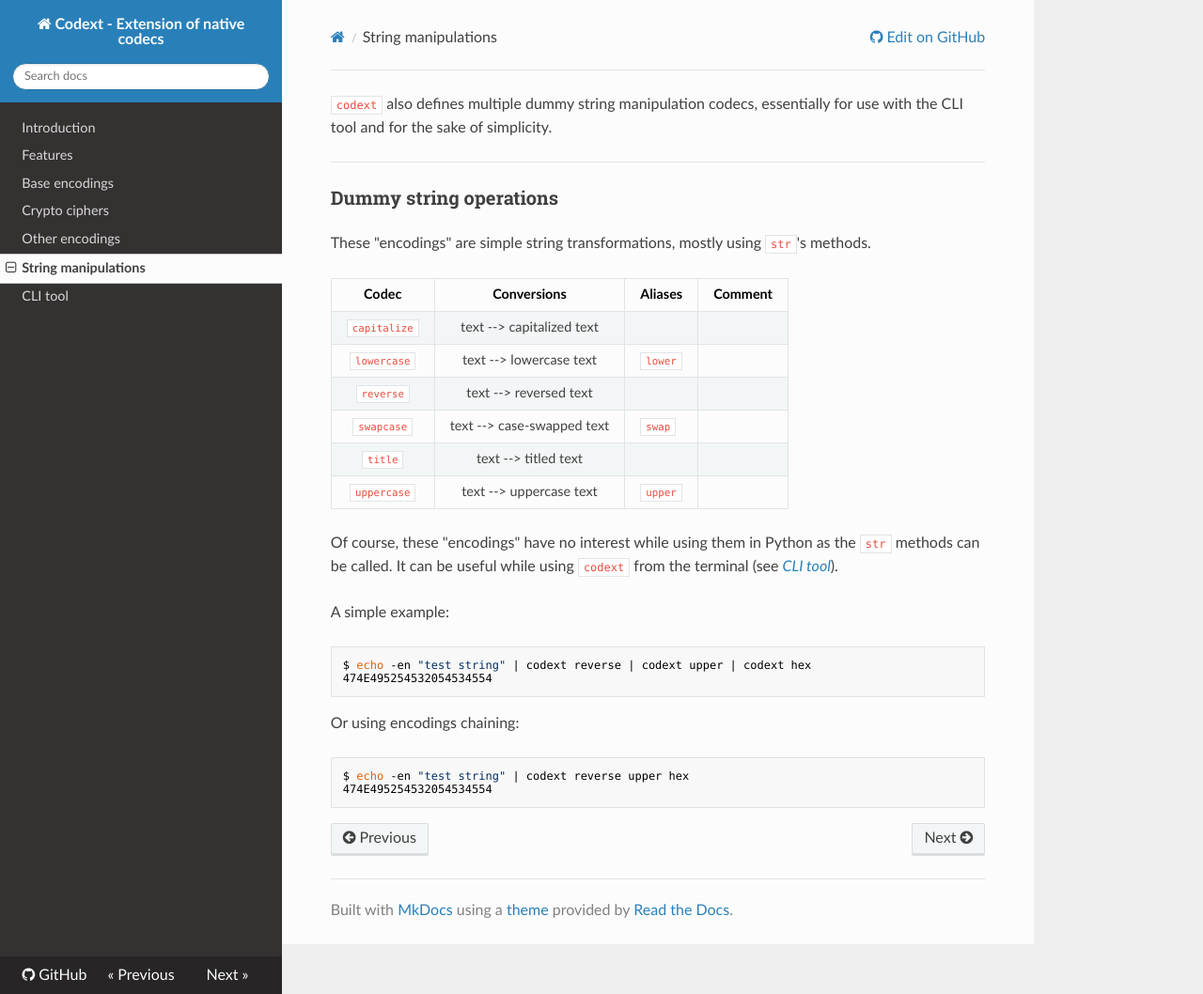
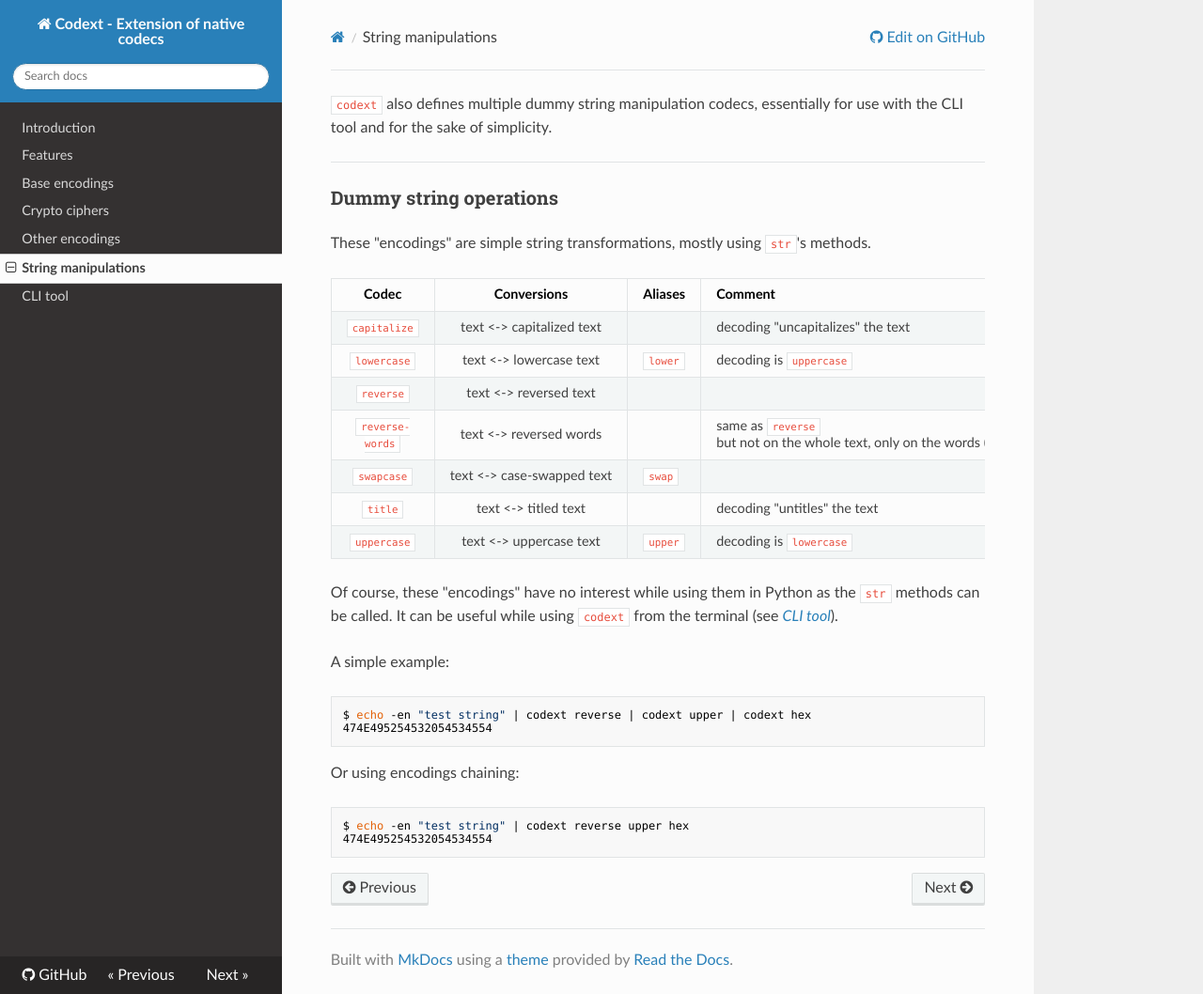
Before and after one commit to dhondta/python-codext, an MkDocs documentation site: the page built from docs/manipulations.md, in a window 1280 px wide and 1058 px high. Shown: the whole window at 94% size. Built offline with MkDocs 1.6.1, drawn with Linux system fonts in a browser that asks for light colours; nearby versions of some CDN libraries; old or Windows-style settings are respelled for this version of MkDocs.

Commit message:
Added new string manipulation + Refined other manipulations

```diff
--- a/docs/manipulations.md
+++ b/docs/manipulations.md
@@ -8,12 +8,13 @@
 
 **Codec** | **Conversions** | **Aliases** | **Comment**
 :---: | :---: | --- | ---
-`capitalize` | text --> capitalized text |  |
-`lowercase` | text --> lowercase text | `lower` |
-`reverse` | text --> reversed text |  |
-`swapcase` | text --> case-swapped text | `swap` |
-`title` | text --> titled text |  |
-`uppercase` | text --> uppercase text | `upper` |
+`capitalize` | text <-> capitalized text |  | decoding "uncapitalizes" the text
+`lowercase` | text <-> lowercase text | `lower` | decoding is `uppercase`
+`reverse` | text <-> reversed text |  |
+`reverse-words` | text <-> reversed words |  | same as `reverse` but not on the whole text, only on the words (text split by whitespace)
+`swapcase` | text <-> case-swapped text | `swap` |
+`title` | text <-> titled text |  | decoding "untitles" the text
+`uppercase` | text <-> uppercase text | `upper` | decoding is `lowercase`
 
 Of course, these "encodings" have no interest while using them in Python as the `str` methods can be called. It can be useful while using `codext` from the terminal (see [*CLI tool*](cli.md)).
 
```
Also changed, not shown: 2 other files.
